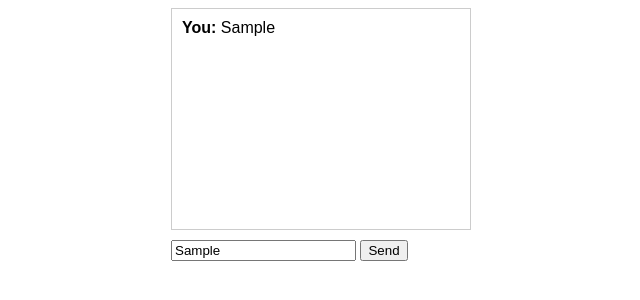
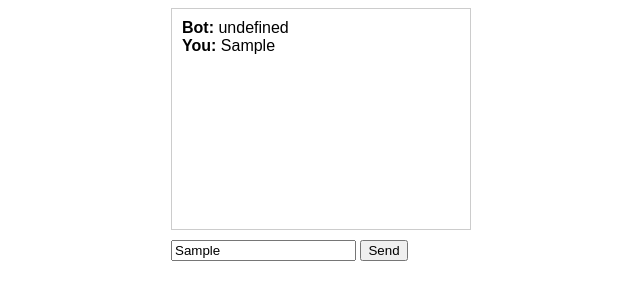
Before and after one commit to dranandnandi/chat-bot, a plain HTML site: page index.html in a window 1280 px wide. Both pictures are taken after typing "Sample" into the empty fields and a click on the button "Send". Shown: the whole page, without its empty margins (319-959 px from the left). Drawn offline with Linux system fonts and the light colour scheme; no server answers.

Commit message:
index.html

```diff
--- a/index.html
+++ b/index.html
@@ -22,6 +22,13 @@
     </div>
 
     <script>
+        // Function to fetch JSON data
+        async function fetchConfig() {
+            const response = await fetch('chatbot.json.json');
+            const config = await response.json();
+            return config;
+        }
+
         async function sendMessage() {
             const messageInput = document.getElementById('messageInput');
             const messages = document.getElementById('messages');
@@ -30,19 +37,23 @@
             // Add user message to chat
             messages.innerHTML += `<div><strong>You:</strong> ${userMessage}</div>`;
 
-            // Send message to chatbot API
-            const response = await fetch('https://your-api-url/chat', {
-                method: 'POST',
-                headers: { 'Content-Type': 'application/json' },
-                body: JSON.stringify({ message: userMessage })
-            });
-            const data = await response.json();
+            // Fetch JSON config
+            const config = await fetchConfig();
 
-            // Add chatbot response to chat
-            messages.innerHTML += `<div><strong>Bot:</strong> ${data.response}</div>`;
+            // Mock response from chatbot based on JSON config
+            const botResponse = config.responses[userMessage.toLowerCase()] || "I don't understand that.";
+            messages.innerHTML += `<div><strong>Bot:</strong> ${botResponse}</div>`;
+
             messageInput.value = '';
             messages.scrollTop = messages.scrollHeight;
         }
+
+        // Display welcome message from JSON config on page load
+        window.onload = async () => {
+            const messages = document.getElementById('messages');
+            const config = await fetchConfig();
+            messages.innerHTML += `<div><strong>Bot:</strong> ${config.welcome_message}</div>`;
+        };
     </script>
 </body>
 </html>
```
